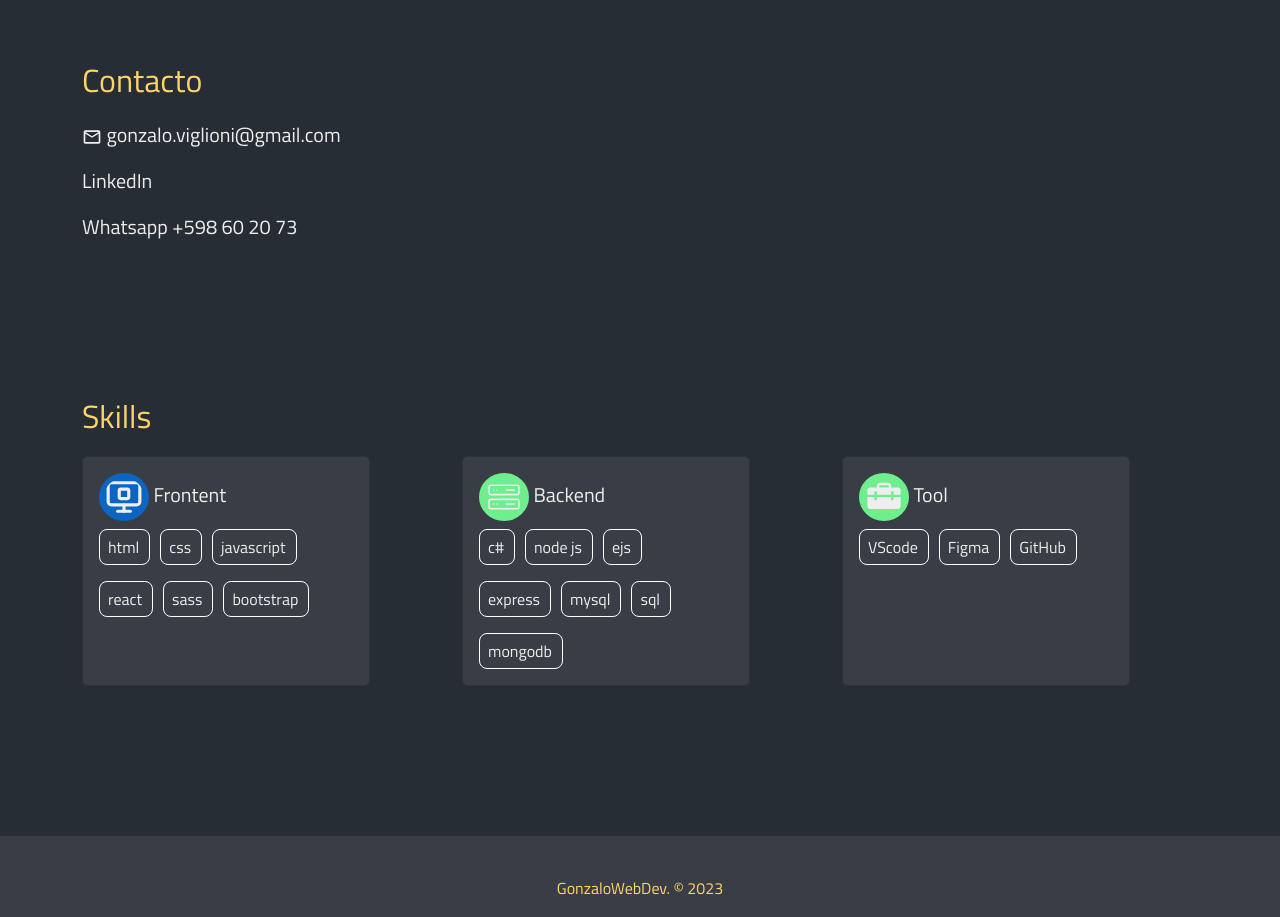
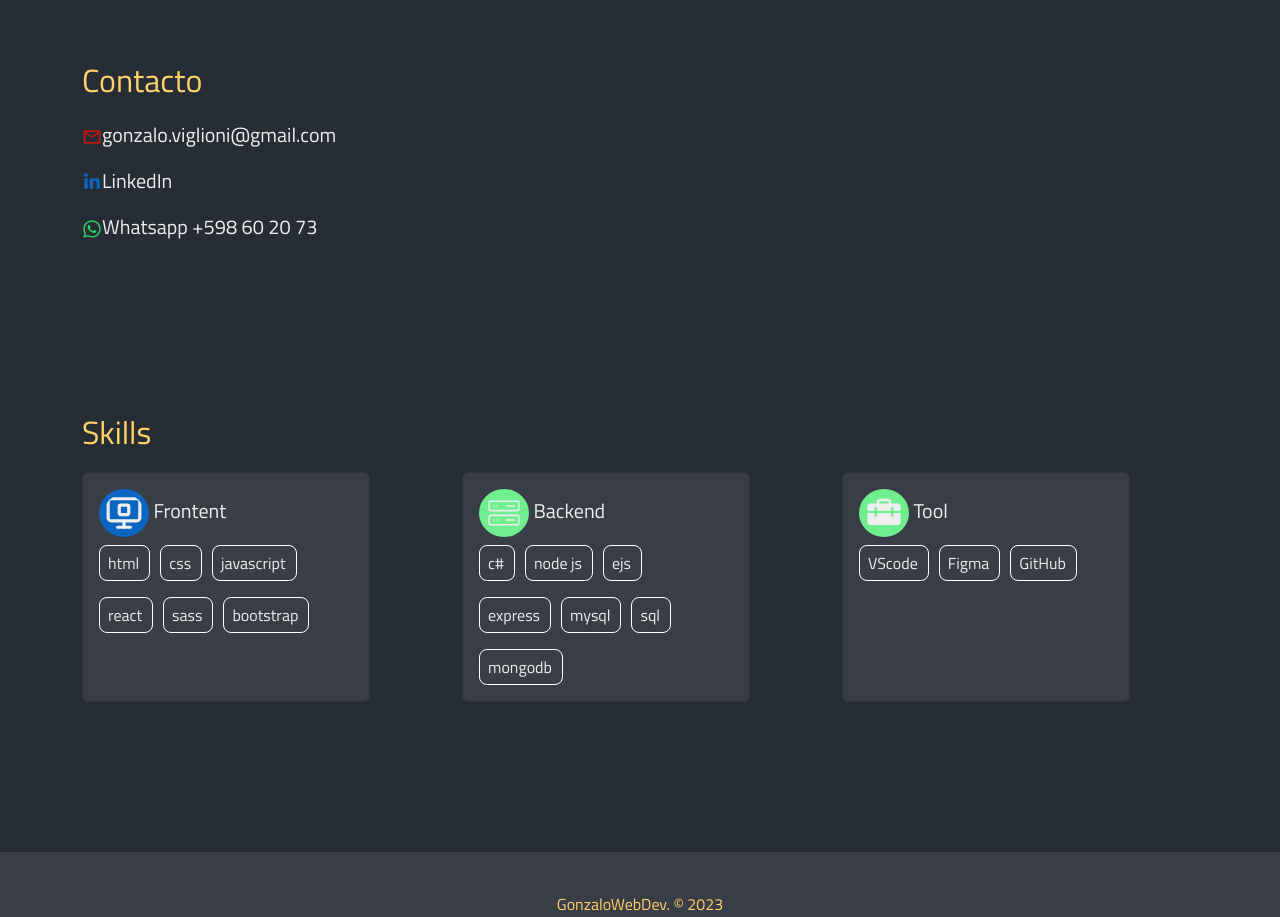
Before and after one commit to gonza87/Portfolio, a React (Vite) app: page / in a window 1280 px wide. Shown: the part 1700-2617 px from the top of the page. Built offline with nearby package versions, Linux system fonts and the light colour scheme.

Commit message:
mascambios

```diff
--- a/src/App.jsx
+++ b/src/App.jsx
@@ -8,6 +8,8 @@ import { LuMonitorStop } from "react-icons/lu";
 import { CiServer } from "react-icons/ci";
 import { PiToolboxFill } from "react-icons/pi";
 import { MdOutlineEmail } from "react-icons/md";
+import { FaWhatsapp } from "react-icons/fa";
+import { FaLinkedinIn } from "react-icons/fa6";
 
 import "./App.css";
 
@@ -196,11 +198,26 @@ function App() {
         <section id="contacto" className="contacto">
           <p className="fs-2">Contacto</p>
           <div className="contcamposContactos fs-5">
-            <p>
-              <MdOutlineEmail /> gonzalo.viglioni@gmail.com
-            </p>
-            <p>LinkedIn</p>
-            <p>Whatsapp +598 60 20 73</p>
+            <div className="d-flex align-items-baseline">
+              <div>
+                <MdOutlineEmail className="logoEmail" />
+              </div>
+              <p>gonzalo.viglioni@gmail.com</p>
+            </div>
+
+            <div className="d-flex align-items-baseline">
+              <div>
+                <FaLinkedinIn className="logoLinkedin" />
+              </div>
+              <p>LinkedIn</p>
+            </div>
+
+            <div className="d-flex align-items-baseline">
+              <div>
+                <FaWhatsapp className="logoWhatsapp" />
+              </div>
+              <p>Whatsapp +598 60 20 73</p>
+            </div>
           </div>
         </section>
         <section id="skills" className="skills">
--- a/src/index.css
+++ b/src/index.css
@@ -216,3 +216,16 @@ background: linear-gradient(0deg, rgba(39,45,53,1) 35%, rgba(57,62,70,1) 64%, rg
     color: #EEEEEE;
 
 }
+
+.logoWhatsapp{
+    color: #25d366;
+
+}
+.logoEmail{
+    color: #c71610
+}
+
+.logoLinkedin{
+    color: #0a66c2;
+    padding-bottom: 2px;
+}
```
